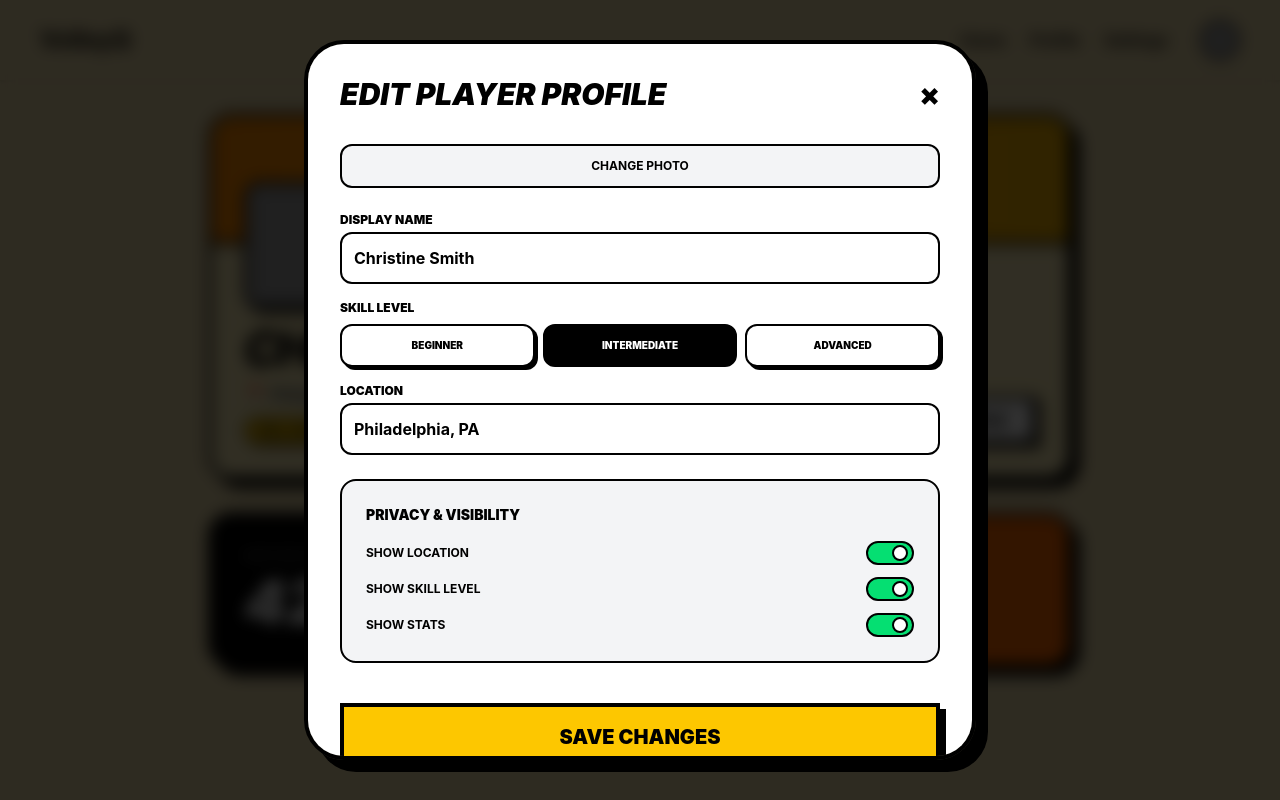
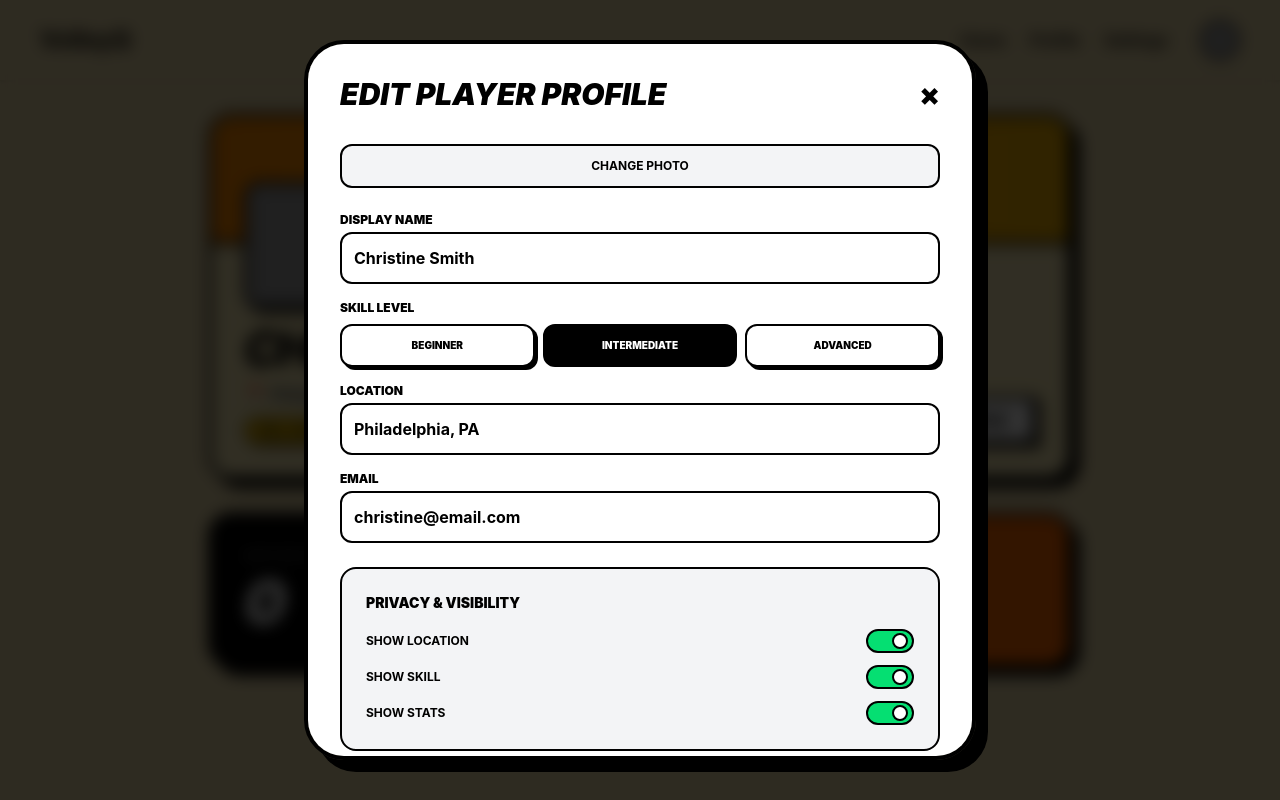
Before and after one commit to Nkorsah/VolleyQ, a React (Vite) app in the folder volleq/: page /profile in a window 1280 px wide. Both pictures are taken after a click on the button "EDIT PROFILE". Built offline with nearby package versions, Linux system fonts and the light colour scheme; no server answers; grey boxes are pictures that could not be loaded.

Commit message:
added listener to the user state. now it'll pull from db for live changes

```diff
--- a/volleq/src/app.tsx
+++ b/volleq/src/app.tsx
@@ -3,12 +3,14 @@ import Navbar from "./components/Navbar";
 import { useAuth } from './contexts/authContext/index.tsx';
 import { doSignOut } from './firebase/auth.ts';
 import { useNavigate } from "react-router-dom";
-import { useUserStore } from "./store/user.ts";
+import { useUserStore, useUserSync } from "./store/user.ts";
 import volleyball from '../images/volleyball_PNG52.png'
 import "./index.css"
 
 function App(): JSX.Element {
   // const { currentUser, userLoggedIn, loading} = useAuth();
+  useUserSync();
+
   const navigate = useNavigate();
   // still have to merge the user.
   const currentUser = useUserStore((state) => state.user)// assuming that user is already logged in.
--- a/volleq/src/pages/Profile.tsx
+++ b/volleq/src/pages/Profile.tsx
@@ -1,17 +1,25 @@
 import { useState, useRef, JSX } from "react";
 import Navbar from "../components/Navbar";
 import { useUserStore } from "../store/user.ts";
+import { doUpdateEmail, reauthenticateUser } from "../firebase/auth.ts";
+import { updateUser } from "../api/api.ts";
+import { useNavigate } from "react-router-dom";
+import { useLoadUser } from "../hooks/useLoadUser.tsx";
+import { useEffect } from "react";
+import { useUserSync } from "../store/user.ts";
 
 function Profile(): JSX.Element {
+  useUserSync(); // listens for any user changes and updates the state.
+
   const currentUser = useUserStore((state) => state.user);
+  const { loadUser } = useLoadUser();
+  const navigate = useNavigate();
 
   // --- STATE ---
   const [isEditModalOpen, setIsEditModalOpen] = useState(false);
-
   const [name, setName] = useState(currentUser?.name || "Christine Smith");
   const [location, setLocation] = useState("Philadelphia, PA");
   const [skillLevel, setSkillLevel] = useState("Intermediate");
-
   const [profilePic, setProfilePic] = useState(currentUser?.avatarUrl || `https://api.dicebear.com/7.x/avataaars/svg?seed=${currentUser?.name}`);
   const [bannerPic, setBannerPic] = useState("");
 
@@ -20,6 +28,23 @@ function Profile(): JSX.Element {
     showStats: true,
     showSkill: true,
   });
+
+  // Password modal state
+  const [showPasswordModal, setShowPasswordModal] = useState(false);
+  const [password, setPassword] = useState("");
+  const [pendingEmail, setPendingEmail] = useState("");
+  const [email, setEmail] = useState(currentUser?.email || "christine@email.com");
+  const [winrate, setWinrate] = useState(0);
+  const [games_played, setGames_played] = useState(0);
+
+useEffect(() => { // calculating the stats
+  if (currentUser && currentUser.stats.games_played > 0) {
+    setWinrate((currentUser.stats.wins / currentUser.stats.games_played) * 100);
+    setGames_played(currentUser.stats.games_played)
+  }
+}, [currentUser]);
+
+  const initialEmail = currentUser?.email || "christine@email.com";
 
   const fileInputRef = useRef<HTMLInputElement>(null);
 
@@ -35,6 +60,46 @@ function Profile(): JSX.Element {
     if (level === 'Beginner') return 'bg-green-400';
     if (level === 'Intermediate') return 'bg-yellow-400';
     return 'bg-red-500 text-white';
+  };
+
+  // --- CORE LOGIC ---
+  const updateProfile = async () => {
+    const settings = { name, email };
+    console.log(`${settings.email} vs ${initialEmail}`);
+
+    if (settings.email !== initialEmail) {
+      setPendingEmail(email);
+      setShowPasswordModal(true);
+      return; // wait for password confirmation
+    }
+
+    console.log(`current settings are: ${JSON.stringify(settings, null, 2)}`);
+    await updateUser(settings);
+    // await loadUser(); will the listener automatically update the frontend instead of using this function?
+    setIsEditModalOpen(false);
+    navigate("/home");
+  };
+
+  const handlePasswordSubmit = async () => {
+    try {
+      // Reauthenticate first
+      await reauthenticateUser(password);
+
+      // Update email in Firebase Auth
+      await doUpdateEmail(pendingEmail.trim());
+
+      // Update DB as well
+      await updateUser({ email: pendingEmail });
+
+      await loadUser();
+      setShowPasswordModal(false);
+      setPassword("");
+      setIsEditModalOpen(false);
+      navigate("/home");
+    } catch (err: any) {
+      console.error(err.message);
+      alert("Incorrect password, please try again.");
+    }
   };
 
   return (
@@ -58,7 +123,7 @@ function Profile(): JSX.Element {
           <div className="pt-20 pb-8 px-8 flex flex-col md:flex-row justify-between items-end gap-6 text-left">
             <div className="flex-1 space-y-2">
               <h1 className="text-5xl font-black italic uppercase tracking-tighter leading-none">
-                {name}
+                {currentUser?.name || "Christine Smith"}
               </h1>
 
               <div className="flex flex-col gap-2">
@@ -90,11 +155,11 @@ function Profile(): JSX.Element {
           <div className="mt-8 grid grid-cols-1 md:grid-cols-2 gap-8 text-left">
             <div className="bg-black text-white p-8 rounded-3xl border-4 border-black shadow-[8px_8px_0px_0px_rgba(0,0,0,1)]">
               <p className="text-xs font-bold uppercase opacity-60 mb-2 text-white/60">Matches Played</p>
-              <p className="text-6xl font-black italic">42</p>
+              <p className="text-6xl font-black italic">{games_played}</p>
             </div>
             <div className="bg-orange-500 text-white p-8 rounded-3xl border-4 border-black shadow-[8px_8px_0px_0px_rgba(0,0,0,1)]">
               <p className="text-xs font-bold uppercase mb-2">Win Rate</p>
-              <p className="text-6xl font-black italic">68%</p>
+              <p className="text-6xl font-black italic">{winrate}%</p>
             </div>
           </div>
         )}
@@ -110,11 +175,13 @@ function Profile(): JSX.Element {
             </div>
 
             <div className="grid gap-6">
+              {/* Photo */}
               <div className="flex gap-4">
                 <button onClick={() => fileInputRef.current?.click()} className="flex-1 p-3 border-2 border-black rounded-xl font-bold bg-gray-100 uppercase text-xs">Change Photo</button>
                 <input type="file" ref={fileInputRef} className="hidden" onChange={handleImage} />
               </div>
 
+              {/* Name, Skill, Location */}
               <div className="text-left space-y-4">
                 <div>
                   <label className="block font-black uppercase text-xs mb-1">Display Name</label>
@@ -144,47 +211,67 @@ function Profile(): JSX.Element {
                   <label className="block font-black uppercase text-xs mb-1">Location</label>
                   <input className="w-full p-3 border-2 border-black rounded-xl font-bold" value={location} onChange={(e) => setLocation(e.target.value)} />
                 </div>
+
+                <div>
+                  <label className="block font-black uppercase text-xs mb-1">Email</label>
+                  <input className="w-full p-3 border-2 border-black rounded-xl font-bold" value={email} onChange={(e) => setEmail(e.target.value)} />
+                </div>
               </div>
 
               {/* PRIVACY SECTION */}
               <div className="bg-gray-100 p-6 rounded-2xl border-2 border-black text-left">
                 <h4 className="font-black uppercase text-sm mb-4">Privacy & Visibility</h4>
                 <div className="space-y-3">
-                  <div className="flex justify-between items-center">
-                    <span className="font-bold text-xs uppercase">Show Location</span>
+                  {['showLocation','showSkill','showStats'].map(key => (
+                    <div key={key} className="flex justify-between items-center">
+                      <span className="font-bold text-xs uppercase">{key.replace('show','Show ')}</span>
                       <button
-                      onClick={() => setPrivacy(p => ({ ...p, showLocation: !p.showLocation }))}
-                      className={`w-12 h-6 rounded-full border-2 border-black relative transition-colors ${privacy.showLocation ? 'bg-green-400' : 'bg-gray-300'}`}
+                        onClick={() => setPrivacy(p => ({ ...p, [key]: !p[key as keyof typeof p] }))}
+                        className={`w-12 h-6 rounded-full border-2 border-black relative transition-colors ${privacy[key as keyof typeof privacy] ? 'bg-green-400' : 'bg-gray-300'}`}
                       >
-                      <div className={`absolute top-0.5 w-4 h-4 bg-white border-2 border-black rounded-full transition-all ${privacy.showLocation ? 'left-6' : 'left-0.5'}`} />
+                        <div className={`absolute top-0.5 w-4 h-4 bg-white border-2 border-black rounded-full transition-all ${privacy[key as keyof typeof privacy] ? 'left-6' : 'left-0.5'}`} />
                       </button>
                     </div>
-                  <div className="flex justify-between items-center">
-                    <span className="font-bold text-xs uppercase">Show Skill Level</span>
+                  ))}
+                </div>
+              </div>
+
               <button
-                      onClick={() => setPrivacy(p => ({ ...p, showSkill: !p.showSkill }))}
-                      className={`w-12 h-6 rounded-full border-2 border-black relative transition-colors ${privacy.showSkill ? 'bg-green-400' : 'bg-gray-300'}`}
+                onClick={updateProfile}
+                className="w-full py-4 bg-yellow-400 border-4 border-black font-black uppercase text-xl shadow-[6px_6px_0px_0px_rgba(0,0,0,1)] active:translate-y-1 active:shadow-none mt-4"
               >
-                      <div className={`absolute top-0.5 w-4 h-4 bg-white border-2 border-black rounded-full transition-all ${privacy.showSkill ? 'left-6' : 'left-0.5'}`} />
-                    </button>
-                  </div>
-                  <div className="flex justify-between items-center">
-                    <span className="font-bold text-xs uppercase">Show Stats</span>
-                    <button
-                      onClick={() => setPrivacy(p => ({ ...p, showStats: !p.showStats }))}
-                      className={`w-12 h-6 rounded-full border-2 border-black relative transition-colors ${privacy.showStats ? 'bg-green-400' : 'bg-gray-300'}`}
-                    >
-                      <div className={`absolute top-0.5 w-4 h-4 bg-white border-2 border-black rounded-full transition-all ${privacy.showStats ? 'left-6' : 'left-0.5'}`} />
+                Save Changes
               </button>
             </div>
           </div>
         </div>
+      )}
 
+      {/* --- PASSWORD MODAL --- */}
+      {showPasswordModal && (
+        <div className="fixed inset-0 flex items-center justify-center bg-black/50 z-50">
+          <div className="bg-white p-6 rounded-xl shadow-lg w-80 flex flex-col gap-4">
+            <h2 className="text-xl font-semibold">Confirm Password</h2>
+            <p>Please enter your current password to change your email.</p>
+            <input
+              type="password"
+              className="border p-2 rounded-lg w-full"
+              placeholder="Current password"
+              value={password}
+              onChange={(e) => setPassword(e.target.value)}
+            />
+            <div className="flex justify-end gap-2">
               <button
-                onClick={() => setIsEditModalOpen(false)}
-                className="w-full py-4 bg-yellow-400 border-4 border-black font-black uppercase text-xl shadow-[6px_6px_0px_0px_rgba(0,0,0,1)] active:translate-y-1 active:shadow-none mt-4"
+                className="px-4 py-2 border rounded bg-gray-300 hover:bg-gray-400"
+                onClick={() => setShowPasswordModal(false)}
               >
-                Save Changes
+                Cancel
+              </button>
+              <button
+                className="px-4 py-2 border rounded bg-yellow-300 hover:bg-yellow-400"
+                onClick={handlePasswordSubmit}
+              >
+                Confirm
               </button>
             </div>
           </div>
--- a/volleq/src/store/team.ts
+++ b/volleq/src/store/team.ts
@@ -4,7 +4,7 @@ import { Team } from '../types/types';
 interface TeamState {
   currentTeam: Team | null;
   teamMembers: string[];
-  setTeam: (teamName: string) => void;
+  setTeam: (team: Team) => void;
   addMember: (uid: string) => void;
   resetTeam: () => void;
 }
@@ -13,7 +13,7 @@ export const useTeamStore = create<TeamState>((set) => ({
   currentTeam: null,
   teamMembers: [],
 
-  setTeam: (teamName) => set({ currentTeam: teamName }),
+  setTeam: (team) => set({ currentTeam: team }),
 
   addMember: (uid) => set((state) => ({
     teamMembers: [...state.teamMembers, uid]
@@ -21,3 +21,5 @@ export const useTeamStore = create<TeamState>((set) => ({
 
   resetTeam: () => set({ currentTeam: null, teamMembers: [] }),
 }));
+
+// make a snapshot here.
--- a/volleq/src/store/user.ts
+++ b/volleq/src/store/user.ts
@@ -1,18 +1,22 @@
 // import { User } from "../types/types";
 import { create } from "zustand";
 import { persist } from "zustand/middleware";
+import { immer } from "zustand/middleware/immer";
+import { db } from "../firebase/firebase-service";
+import { useEffect } from "react";
+import { User } from "../types/types";
 
-export interface User {
-  uid: string;
-  name: string;
-  avatarUrl: string;
-  email?: string;
-  teamId?: string | null;
-  stats: {
-    gamesPlayed: number;
-    wins: number;
-  };
-}
+// export interface User {
+//   uid: string;
+//   name: string;
+//   avatarUrl: string;
+//   email?: string;
+//   teamId?: string | null;
+//   stats: {
+//     gamesPlayed: number;
+//     wins: number;
+//   };
+// }
 
 interface UserStore {
   user: User | null;
@@ -25,32 +29,66 @@ interface UserStore {
 
 export const useUserStore = create<UserStore>()(
   persist(
-    (set) => ({
+    immer((set) => ({
       user: null,
       justRegistered: false,
 
-      setUser: (user: User) => set({ user }),
+      setUser: (user) => set({ user }),
 
       updateUser: (updates) =>
-        set((state) => ({
-          user: state.user
-            ? {
-                ...state.user,
-                ...updates,
-                stats: {
-                  ...state.user.stats,
-                  ...updates.stats,
-                },
-              }
-            : null,
-        })),
+        set((state) => {
+          if (!state.user) return;
+
+          if (updates.stats) {
+            Object.assign(state.user.stats, updates.stats);
+          }
+
+          const { stats, ...rest } = updates;
+          Object.assign(state.user, rest);
+        }),
 
       clearUser: () => set({ user: null }),
 
       setJustRegistered: (val) => set({ justRegistered: val }),
-    }),
-    {
-      name: "user-storage", // key in localStorage
-    }
+    })),
+    { name: "user-storage" }
   )
 );
+
+// snapshot. updating the user logic:
+
+import { doc, onSnapshot } from "firebase/firestore";
+
+
+export const useUserSync = () => {
+  const user = useUserStore((state) => state.user);
+  const updateUser = useUserStore((state) => state.updateUser);
+
+  // Check if Zustand store has hydrated
+  const hasHydrated = useUserStore.persist.hasHydrated();
+
+  useEffect(() => {
+    // Exit early if store not hydrated or user not ready
+    if (!hasHydrated || !user?.userID) {
+      console.log("useUserSync: waiting for hydration or user...");
+      return;
+    }
+
+    console.log(" Attaching Firestore listener for:", user.userID);
+
+    const unsubscribe = onSnapshot(
+      doc(db, "users", user.userID),
+      (snapshot) => {
+        if (snapshot.exists()) {
+          const data = snapshot.data() as Partial<User>;
+          console.log(" Snapshot fired:", data);
+          updateUser(data);
+        } else {
+          console.log(" User document does not exist in Firestore!");
+        }
+      }
+    );
+
+    return () => unsubscribe();
+  }, [hasHydrated, user?.userID, updateUser]);
+};
```
Also changed, not shown: volleq/src/pages/TeamsPage.tsx (+33 -5 lines), volleq/src/types/types.d.ts (+29 -26 lines), 1 other file (tests, documents, lock files or other folders). Lines whose indentation alone changed are shown as unchanged.
